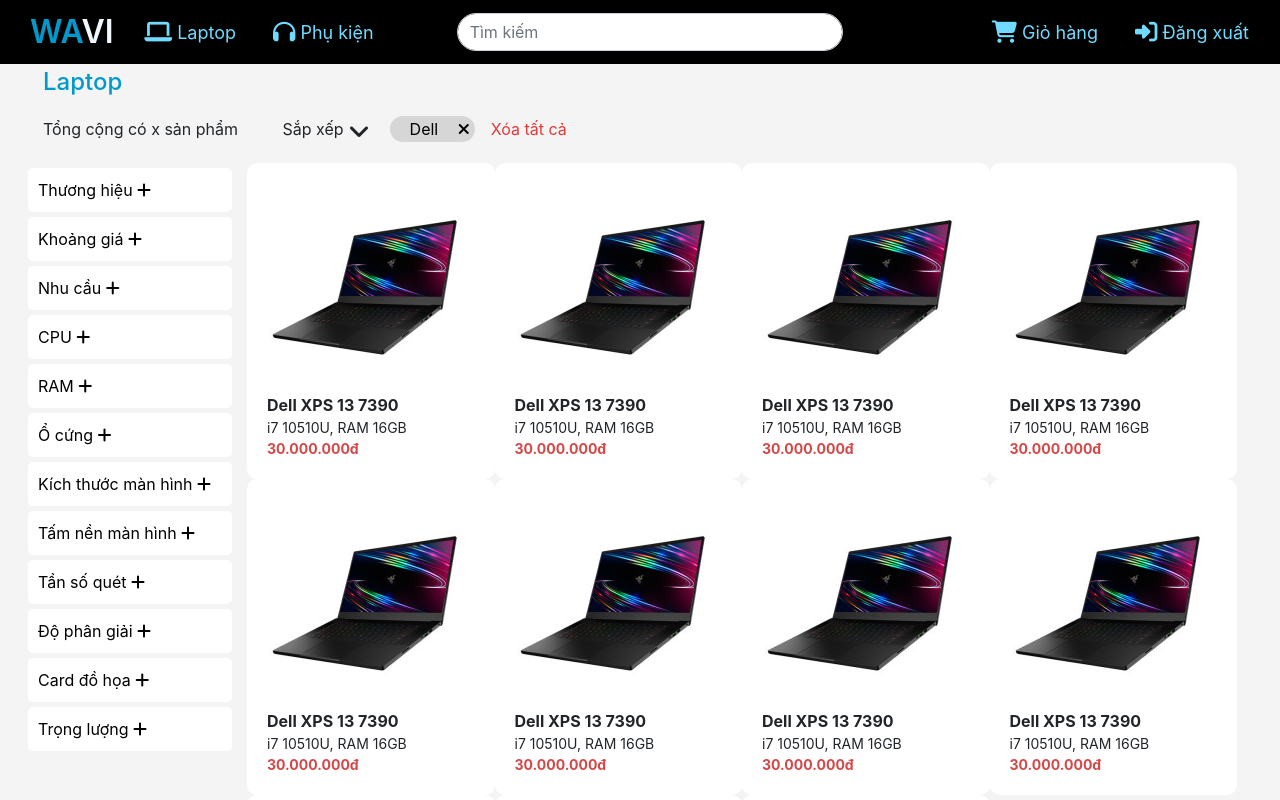
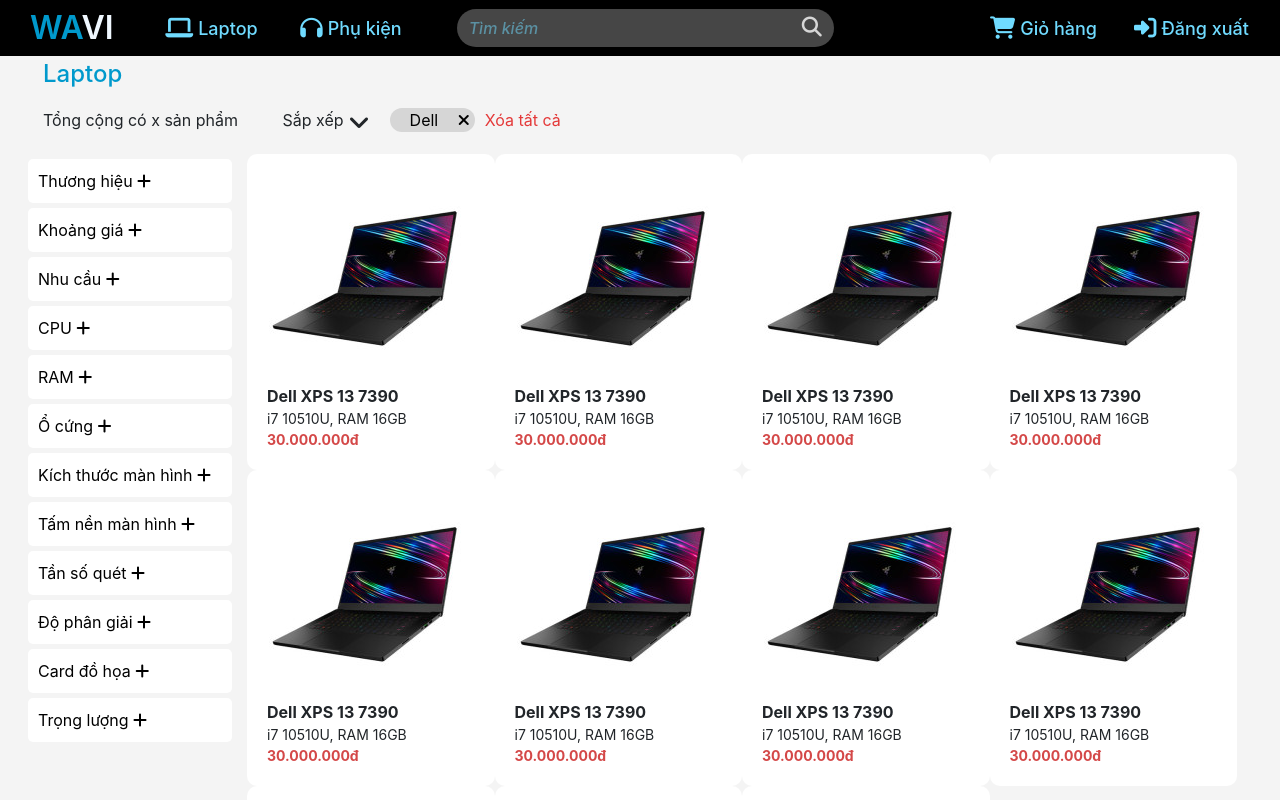
Before and after one commit to ntrongkhanh/WebLaptop, an Angular app: page /category-lap in a window 1280 px wide. Shown: the top 800 px of the page. Built offline with nearby package versions, Linux system fonts and the light colour scheme.

Commit message:
sidebar for sure

```diff
--- a/src/app/app.module.ts
+++ b/src/app/app.module.ts
@@ -15,6 +15,7 @@
 import { PageNotFoundComponent } from './page-not-found/page-not-found.component';
 import { BodyCategoryPageComponent } from './body-category-page/body-category-page.component';
 import { ProductDetailComponent } from './product-detail/product-detail.component';
+import { SidebarWebComponent } from './sidebar-web/sidebar-web.component';
 
 @NgModule({
   declarations: [
@@ -30,7 +31,8 @@
     PageHomeComponent,
     PageNotFoundComponent,
     BodyCategoryPageComponent,
-    ProductDetailComponent
+    ProductDetailComponent,
+    SidebarWebComponent
   ],
   imports: [
     BrowserModule,
--- a/src/app/head-web/head-web.component.css
+++ b/src/app/head-web/head-web.component.css
@@ -1,25 +1,32 @@
 /*bootstrap css*/
 .navbar {
     padding: 0;
-    height: 64px;
+    height: 56px;
+    z-index: 1;
 }
 .navbar-dark{
     background-color: #000;
 }
 
 /******************/
+.container{
+    max-width: 1250px;
+    padding: 0;
+}
+
 .icon-inheader{
     color: #70DBFF;
     height: 100%;
     display: inline-block;
     vertical-align: middle;
+    cursor: pointer;
+    transition: 0.2s;
 }
-.container{
-    max-width: 1250px;
-    padding: 0;
+
+.icon-inheader:hover{
+    color:  #0099CC;
 }
 .icon-inheader i {
-    color: #70DBFF;
     font-size: 1.4rem;
     display: inline-block;
     vertical-align: middle;
@@ -28,25 +35,25 @@
 .icon-inheader span {
     display: inline-block;
     vertical-align: middle;
+    font-weight: 500;
 }
 
 .text-inheader{
     display: inline;
-    color: #70DBFF;
     font-size: 18px;
     padding-left: 5px;
 }
 
 .icon-left {
-    justify-content: flex-start;
-}
-
-.icon-left .icon-inheader:first-child {
-    margin-right: 32px;
+    height: 100%;
+    display: grid;
+    grid-template-columns: 49.4% 49.4%;
+    text-align: center;
 }
 
 .icon-right {
     justify-content: flex-end;
+    height: 100%;
 }
 
 .icon-right .icon-inheader{
@@ -56,16 +63,45 @@
     margin-right: 16px;
 }
 
-.logo-container {
-    color: #0099CC;
-    font-size: 32px;
-    height: 100%;
-    text-align: center;
-}
-.logo{
-    transform: translateY(0.5rem);
+.search-input {
+    border-radius: 20px;
+    max-width: 377px;
+    display: inline-block;
+    background-color: #464646;
+    color: white;
+    font-weight: 500;
+    outline: none;
+    border: none;
 }
 
-.search-input {
-    border-radius: 20px;
+.icon-search{
+    font-size: 1.25rem;
+    color: #D6D6D6;
+    display: inline-block;
+    margin-left: -32px;
 }
+
+.open-sidebar-btn{
+    font-size: 36px;
+    display: none;
+}
+
+@media screen and (max-width: 1026px) {
+
+    .open-sidebar-btn {
+        margin-left: 16px;
+        display: inline-block;
+        background-color: transparent;
+        color: #D6D6D6;
+        border: none;
+        outline: none;
+    }
+
+    .icon-left {
+        display: none;
+    }
+
+    .icon-right .text-inheader{
+        display: none;
+    }
+}
--- a/src/app/head-web/head-web.component.html
+++ b/src/app/head-web/head-web.component.html
@@ -1,12 +1,18 @@
-<div class="navbar navbar-dark">
+<ng-container>
+    <div class="navbar navbar-dark navbar-expand-md fixed-top">
         <div class="container">
-        <div class="col-sm-1 logo-container">
+            <button class="open-sidebar-btn" (click)="openSideBar()">
+                <span>&#9776;</span>
+            </button>
+            <div id="logoContainer" [ngClass]="logoClass">
                 <div class="logo">
-                <p>WA<span style="color: aliceblue;">VI</span></p>
+                    <a href="/">
+                        <p style="color: #0099CC;">WA<span style="color: aliceblue">VI</span></p>
+                    </a>
                 </div>
             </div>
             <div class="row col-sm-3 icon-left">
-            <div class="icon-inheader icon-left">
+                <div class="icon-inheader">
                     <i class="fas fa-laptop"></i>
                     <span class="text-inheader">Laptop</span>
                 </div>
@@ -15,9 +21,11 @@
                     <span class="text-inheader">Phụ kiện</span>
                 </div>
             </div>
-        <div class="col-sm-4">
+            <div [ngClass]="searchBoxClass">
                 <form>
-                <input type="search" class="form-control search-input" placeholder="Tìm kiếm" aria-label="Search">
+                    <input type="search" class="form-control search-input" placeholder="Tìm kiếm" aria-label="Search"
+                        name="searchBox" />
+                    <i class="fas fa-search icon-search"></i>
                 </form>
             </div>
             <div class="row col-sm-4 icon-right">
@@ -32,3 +40,6 @@
             </div>
         </div>
     </div>
+
+    <app-sidebar-web [isVisible]="isSideBarOpen" (closeSideBar)="closeSideBar()"></app-sidebar-web>
+</ng-container>
--- a/src/app/head-web/head-web.component.ts
+++ b/src/app/head-web/head-web.component.ts
@@ -1,3 +1,4 @@
+import { HostListener } from '@angular/core';
 import { Component, OnInit } from '@angular/core';
 
 @Component({
@@ -7,9 +8,66 @@
 })
 export class HeadWebComponent implements OnInit {
 
+  isSideBarOpen = false;
+
+  logoClass = {
+    'col-sm-2' : false,
+    'col-sm-1' : true,
+    'logo-container': true
+  }
+
+  searchBoxClass = {
+    'col-sm-4' : true,
+    'col-sm-5' : false,
+  }
+
+  public innerWidth: any;
+
   constructor() { }
 
   ngOnInit(): void {
+    this.innerWidth = window.innerWidth;
+    this.onResponsive();
   }
 
+  @HostListener('window:resize', ['$event'])
+  onResize(event) {
+    this.innerWidth = window.innerWidth;
+      this.onResponsive();
+  }
+
+  onResponsive() {
+    if (this.innerWidth > 1026)  {
+      // responsive for logo
+      this.logoClass['col-sm-2'] = false;
+      this.logoClass['col-sm-1'] = true;
+
+      //responsive for search box
+      this.searchBoxClass['col-sm-4'] = true;
+      this.searchBoxClass['col-sm-5'] = false;
+
+      this.closeSideBar();
+
+      console.log(+this.innerWidth);
+    }
+    else if (this.innerWidth <= 1026) {
+      // responsive for logo
+      this.logoClass['col-sm-2'] = true;
+      this.logoClass['col-sm-1'] = false;
+
+      //responsive for search box
+      this.searchBoxClass['col-sm-4'] = false;
+      this.searchBoxClass['col-sm-5'] = true;
+
+      console.log(this.innerWidth);
+    }
+  }
+
+  openSideBar() {
+    this.isSideBarOpen = true;
+  }
+
+  closeSideBar() {
+    this.isSideBarOpen = false;
+  }
 }
--- a/src/app/intro-lap-area/intro-lap-area.component.css
+++ b/src/app/intro-lap-area/intro-lap-area.component.css
@@ -18,9 +18,11 @@
     display: inline;
     margin-right: 20px;
 }
+
 .price-caterogy {
-    margin-bottom: 16px;
+    margin-bottom: 8px;
 }
+
 .price-caterogy button{
     border: none;
     border-radius: 20px;
@@ -28,6 +30,7 @@
     background-color: #D6D6D6;
     padding: 4px 16px;
     margin-right: 16px;
+    margin-bottom: 8px;
     font-weight: 500;
     font-size: 14px;
 }
@@ -39,3 +42,15 @@
     column-gap: 0.5rem;
     row-gap: 0.5rem;
 }
+
+@media screen and (max-width: 1026px) {
+    .list-laptop {
+        grid-template-columns: 24.5% 24.5% 24.5% 24.5%;
+    }
+}
+
+@media screen and (max-width: 850px) {
+    .list-laptop {
+        grid-template-columns: 32.4% 32.4% 32.4%;
+    }
+}
--- a/src/app/new-lap-area/new-lap-area.component.css
+++ b/src/app/new-lap-area/new-lap-area.component.css
@@ -14,5 +14,18 @@
     display: grid;
     grid-template-columns: 19.4% 19.4% 19.4% 19.4% 19.4%;
     grid-template-rows: auto;
+    row-gap: 0.5rem;
     column-gap: 0.5rem;
 }
+
+@media screen and (max-width: 1026px) {
+    .list-laptop {
+        grid-template-columns: 24.5% 24.5% 24.5% 24.5%;
+    }
+}
+
+@media screen and (max-width: 850px) {
+    .list-laptop {
+        grid-template-columns: 32.4% 32.4% 32.4%;
+    }
+}
--- /dev/null
+++ b/src/app/sidebar-web/sidebar-web.component.css
@@ -0,0 +1,42 @@
+.sidebar{
+     height: 100%;
+     width: 0px; /* 300px width - change this with JavaScript */
+     position: fixed; /* Stay in place */
+     z-index: 2; /* Stay on top */
+     top: 0;
+     left: 0;
+     background-color: #000; /* Black*/
+     overflow-x: hidden; /* Disable horizontal scroll */
+     padding-top: 16px; /* Place content 60px from the top */
+     transition: 0.3s; /* 0.5 second transition effect to slide in the sidebar */
+     outline: none;
+     /* outline: solid 3px #70DBFF; */
+}
+
+.sidebar a {
+     padding: 8px 8px 8px 32px;
+     text-decoration: none;
+     font-size: 18px;
+     font-weight: 500;
+     color: #818181;
+     display: block;
+     transition: 0.2s;
+}
+
+.sidebar a:hover {
+     color: #f1f1f1;
+}
+
+.sidebar .close-sidebar-btn {
+     position: absolute;
+     top: 0;
+     right: 16px;
+     font-size: 36px;
+     margin-left: 50px;
+}
+
+.logo-container-sidebar{
+     text-align: center;
+     color: #0099CC;
+     font-size: 32px;
+}
--- /dev/null
+++ b/src/app/sidebar-web/sidebar-web.component.html
@@ -0,0 +1,11 @@
+<ng-container>
+     <div id="sidebar" class="sidebar" [ngStyle]="selectClass()">
+          <div class="logo-container-sidebar logo">
+               <p>WA<span style="color: aliceblue">VI</span></p>
+          </div>
+          <a href="javascript:void(0)" class="close-sidebar-btn" (click)="callCloseSideBar()">&times;</a>
+          <a href="#">Laptop</a>
+          <a href="#">Phụ kiện</a>
+          <a href="#">Tài khoản</a>
+     </div>
+</ng-container>
--- /dev/null
+++ b/src/app/sidebar-web/sidebar-web.component.ts
@@ -0,0 +1,44 @@
+import { Component, OnInit, Input, Output, EventEmitter } from '@angular/core';
+
+@Component({
+  selector: 'app-sidebar-web',
+  templateUrl: './sidebar-web.component.html',
+  styleUrls: ['./sidebar-web.component.css']
+})
+export class SidebarWebComponent implements OnInit {
+  @Input() isVisible: Boolean;
+  @Output() closeSideBar = new EventEmitter();
+
+
+  public innerWidth: any;
+
+  styleSideBarClose = {
+    width: '0px',
+    outline: 'none'
+  }
+
+  styleSideBarOpen = {
+    width: '300px',
+    outline: 'solid 3px #70DBFF'
+  }
+
+  constructor() { }
+
+  ngOnInit(): void {
+    this.innerWidth = window.innerWidth;
+
+  }
+
+  selectClass() {
+    if (this.isVisible == true) {
+      return this.styleSideBarOpen;
+    }
+    else {
+      return this.styleSideBarClose;
+    }
+  }
+
+  callCloseSideBar() {
+    this.closeSideBar.emit();
+  }
+}
--- a/src/styles.css
+++ b/src/styles.css
@@ -1,4 +1,33 @@
 /* You can add global styles to this file, and also import other style files */
+*{
+    padding: 0px;
+    margin: 0px;
+    box-sizing: border-box;
+    -webkit-box-sizing:border-box;
+}
+
+::-webkit-input-placeholder {
+    color: #70DBFF !important;
+    opacity: 0.5 !important;
+}
+:-moz-placeholder {
+    color: #70DBFF !important;
+    opacity: 0.5 !important;
+}
+::-moz-placeholder {
+    color: #70DBFF !important;
+    opacity: 0.5 !important;
+}
+:-ms-input-placeholder {
+    color: #70DBFF !important;
+    opacity: 0.5 !important;
+}
+::placeholder {
+    font-style: italic;
+    color: #70DBFF !important;
+    opacity: 0.5 !important;
+}
+
 .property-web {
     background-color: #F4F4F4;
 }
@@ -20,6 +49,43 @@
     border: 2px solid #0099CC;
 }
 
+.logo-container {
+    display: flex;
+    justify-content: flex-start;
+    color: #0099CC;
+    font-size: 32px;
+}
+
 .logo {
     font-weight: 600;
+
 }
+
+.logo p{
+    display: inline-block;
+    margin-bottom: 0px;
+}
+
+body {
+    padding-top: 56px;
+}
+
+@media screen and (max-width: 1026px) {
+
+    .open-sidebar-btn {
+        margin-left: 16px;
+        display: inline-block;
+        background-color: transparent;
+        color: #D6D6D6;
+        border: none;
+        outline: none;
+    }
+
+    .icon-left {
+        display: none;
+    }
+
+    .logo-container {
+        margin-left: -16px;
+    }
+}
```
Also changed, not shown: 1 other file (tests, documents, lock files or other folders). Lines whose indentation alone changed are shown as unchanged.
